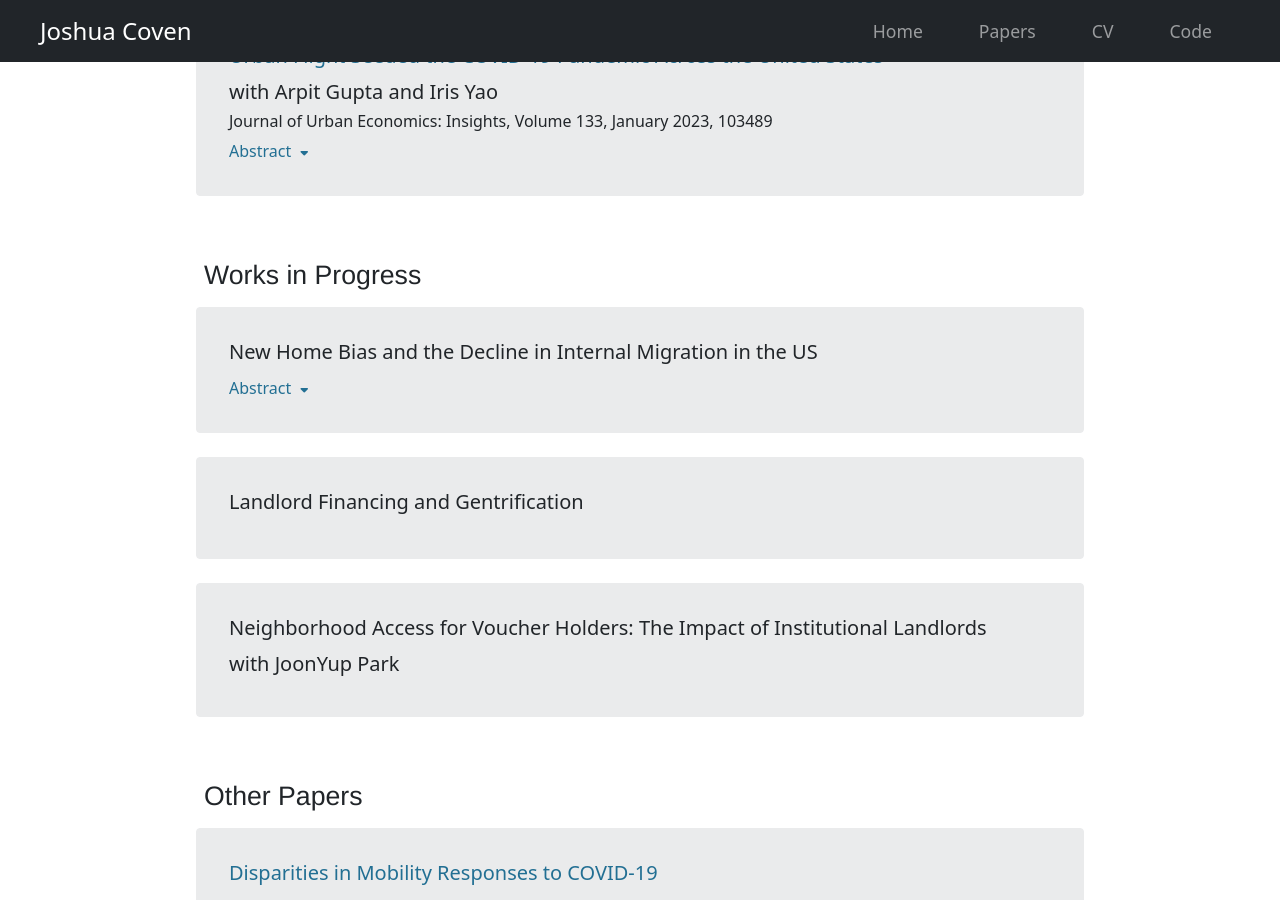
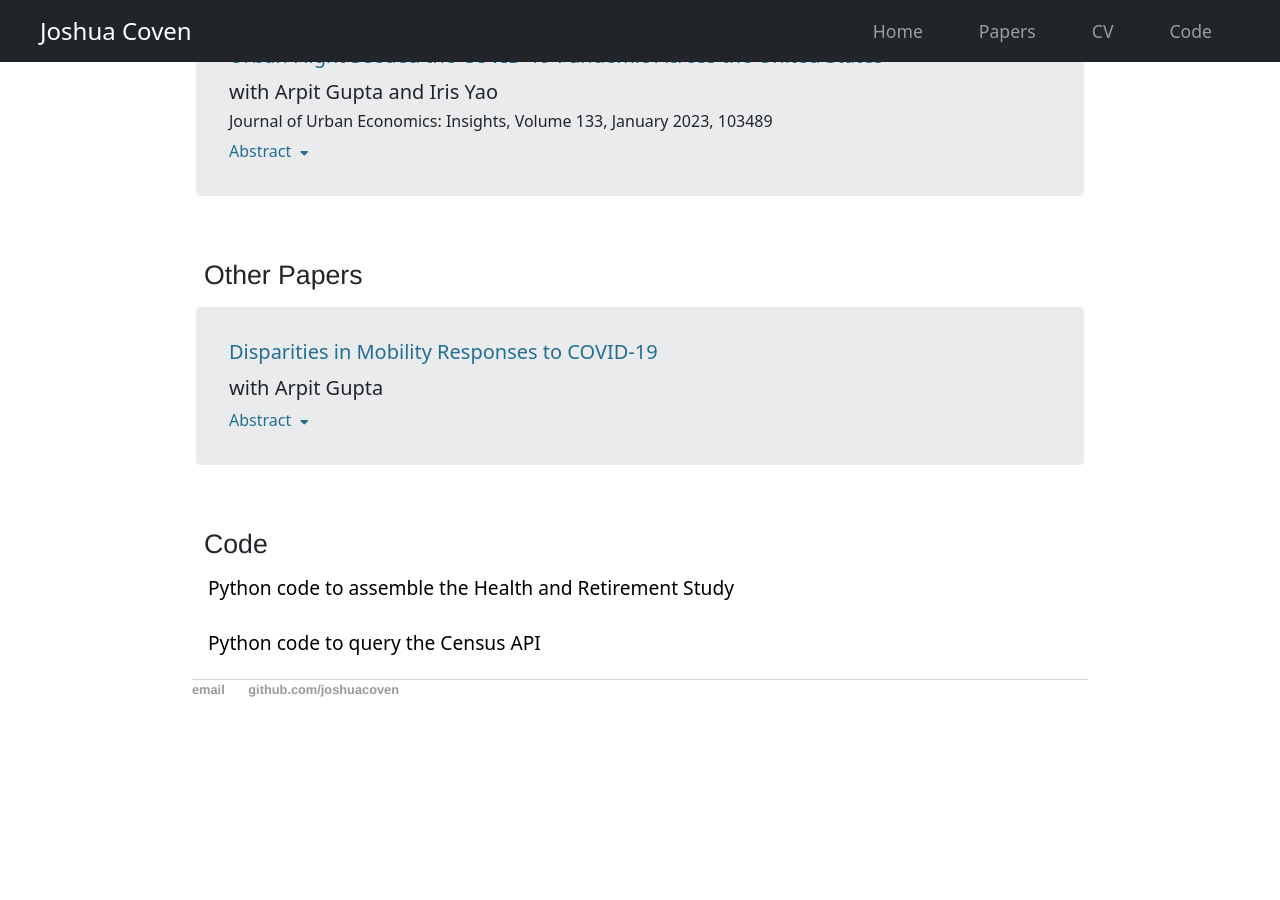
Before and after one commit to joshuacoven/joshuacoven.github.io, a Jekyll site: the page built from _pages/home.md, in a window 1280 px wide and 900 px high, scrolled down 1247 px. Built offline with Jekyll 4.4.1, drawn with Linux system fonts in a browser that asks for light colours; after the commit the page ends 2006 px from its top, so only the background shows below that.

Commit message:
dropped works in progress

```diff
--- a/_pages/home.md
+++ b/_pages/home.md
@@ -96,44 +96,6 @@ permalink: /
     </div>
 </div>
 <br>
-<h1 style="font-size: 20pt">Works in Progress</h1>
-<div class="row card-row" style="display: flex; flex-wrap: wrap; justify-content: center;">
-    <div class="card" style="width: 100%;">
-        <div class="card-body">
-            <h5 class="card-title">
-                New Home Bias and the Decline in Internal Migration in the US
-            </h5>
-            <button class="drawer-toggle" onclick="toggleDrawer('abstract5')">Abstract <span class="caret" id="caret-abstract5"><i class="fas fa-caret-down"></i></span></button>
-            <div class="drawer" id="abstract5">
-                <p class="card-text">The decline in internal migration in the US from 1970 to 2020 is driven by within county migration. I show that housing completions increase within county migration rates and decrease both housing crowding and housing under-utilization, suggesting that new homes allow households to better optimize housing choice. I document a preference for new homes by households that has been increasing over time. Additional work on this paper will attempt to determine if this is driven by new homes or by more homes, as completions are a bundle of both.</p>
-            </div>
-        </div>
-    </div>
-</div>
-
-<!-- Second Card -->
-<div class="row card-row" style="display: flex; flex-wrap: wrap; justify-content: center;">
-    <div class="card" style="width: 100%;">
-        <div class="card-body">
-            <h5 class="card-title">
-                Landlord Financing and Gentrification
-            </h5>
-        </div>
-    </div>
-</div>
-
-<!-- Third Card -->
-<div class="row card-row" style="display: flex; flex-wrap: wrap; justify-content: center; margin-bottom: 15px;">
-    <div class="card" style="width: 100%;">
-        <div class="card-body">
-            <h5 class="card-title">
-                Neighborhood Access for Voucher Holders: The Impact of Institutional Landlords
-            </h5>
-            <h5>with JoonYup Park</h5>
-        </div>
-    </div>
-</div>
-<br>
 <h1 style="font-size: 20pt">Other Papers</h1>
 <div class="row card-row" style="display: flex; flex-wrap: wrap; justify-content: center; margin-bottom: 15px;">
     <div class="card" style="width: 100%;">
```
